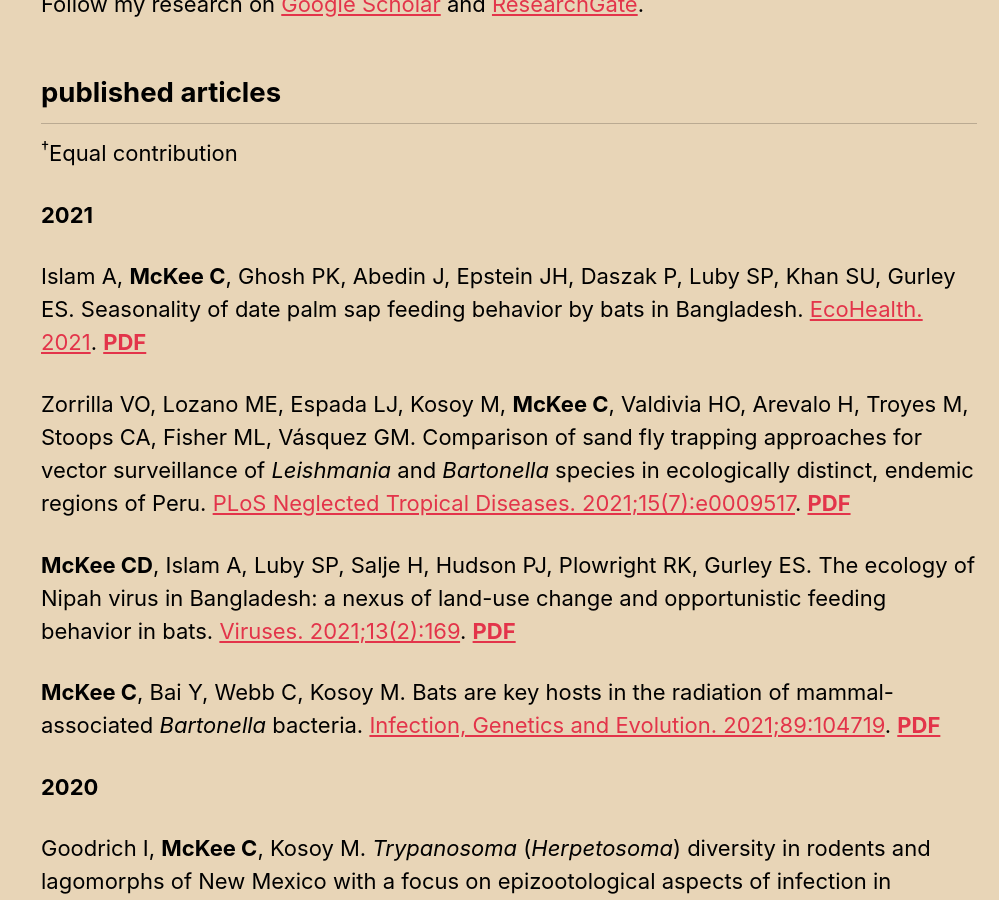
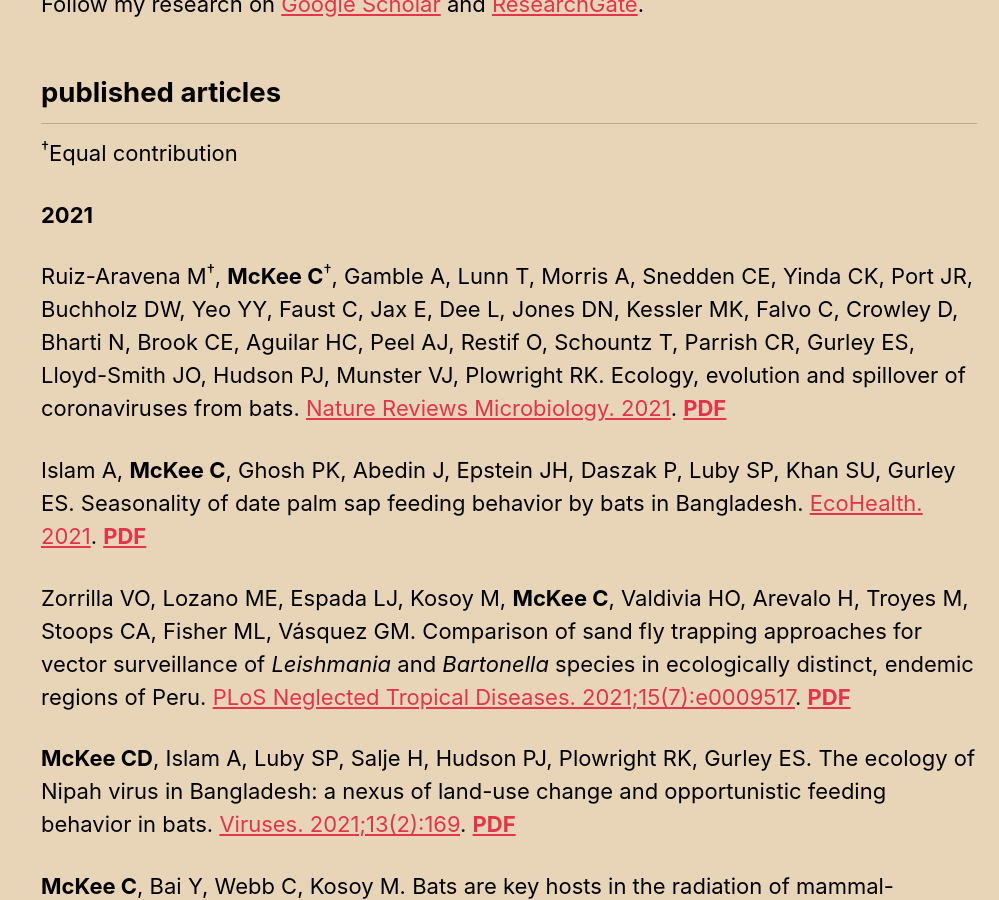
Before and after one commit to clifmckee/clifmckee.github.io, a Jekyll site: the page built from _pages/publications.md, in a window 1280 px wide and 900 px high, scrolled down 310 px. Shown: the whole window, without its empty margins (281-1280 px from the left). Built offline with Jekyll 4.4.1, drawn with Linux system fonts in a browser that asks for light colours; cached includes are drawn as plain includes.

Commit message:
Update 2021-12-10

```diff
--- a/_pages/publications.md
+++ b/_pages/publications.md
@@ -15,6 +15,8 @@ Follow my research on [Google Scholar](https://scholar.google.com/citations?user
 <sup>†</sup>Equal contribution
 
 **2021**
+
+Ruiz-Aravena M<sup>†</sup>, **McKee C**<sup>†</sup>, Gamble A, Lunn T, Morris A, Snedden CE, Yinda CK, Port JR, Buchholz DW, Yeo YY, Faust C, Jax E, Dee L, Jones DN, Kessler MK, Falvo C, Crowley D, Bharti N, Brook CE, Aguilar HC, Peel AJ, Restif O, Schountz T, Parrish CR, Gurley ES, Lloyd-Smith JO, Hudson PJ, Munster VJ, Plowright RK. Ecology, evolution and spillover of coronaviruses from bats. [Nature Reviews Microbiology. 2021](https://doi.org/10.1038/s41579-021-00652-2). [**PDF**](http://clifmckee.github.io/files/2021_Ruiz-Aravena_NatRevMicrobiol.pdf)
 
 Islam A, **McKee C**, Ghosh PK, Abedin J, Epstein JH, Daszak P, Luby SP, Khan SU,
 Gurley ES. Seasonality of date palm sap feeding behavior by bats in Bangladesh. [EcoHealth. 2021](https://doi.org/10.1007/s10393-021-01561-9). [**PDF**](http://clifmckee.github.io/files/2021_Islam_EcoHealth.pdf)
```
Also changed, not shown: 2 other files.
